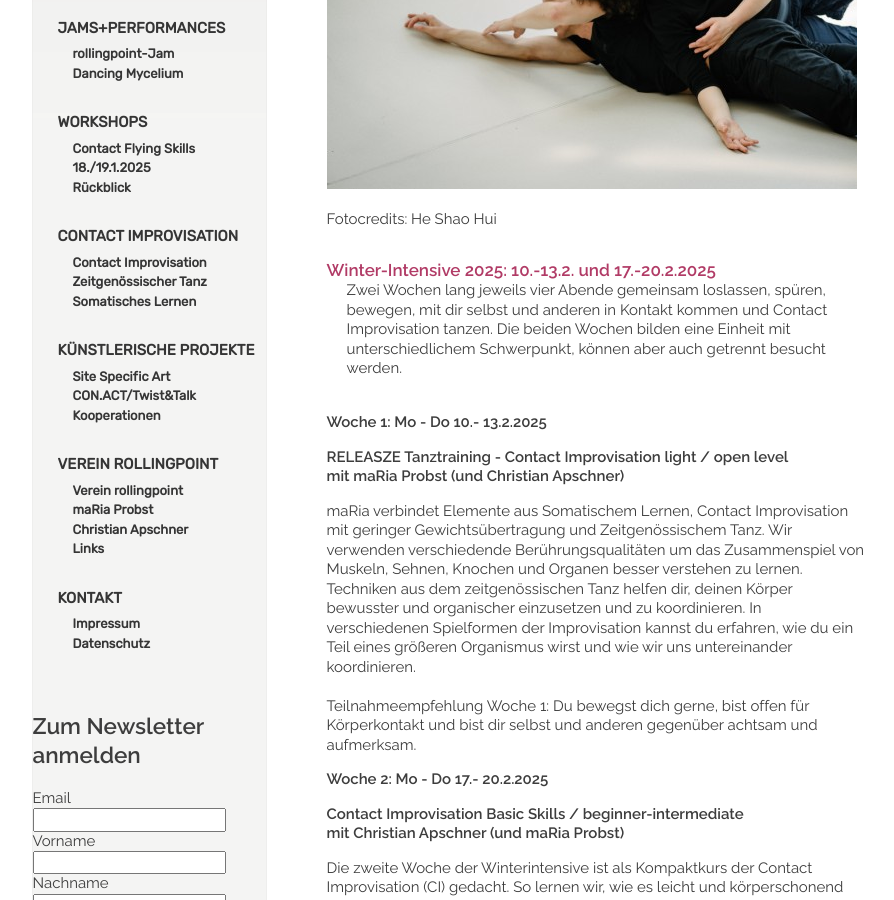
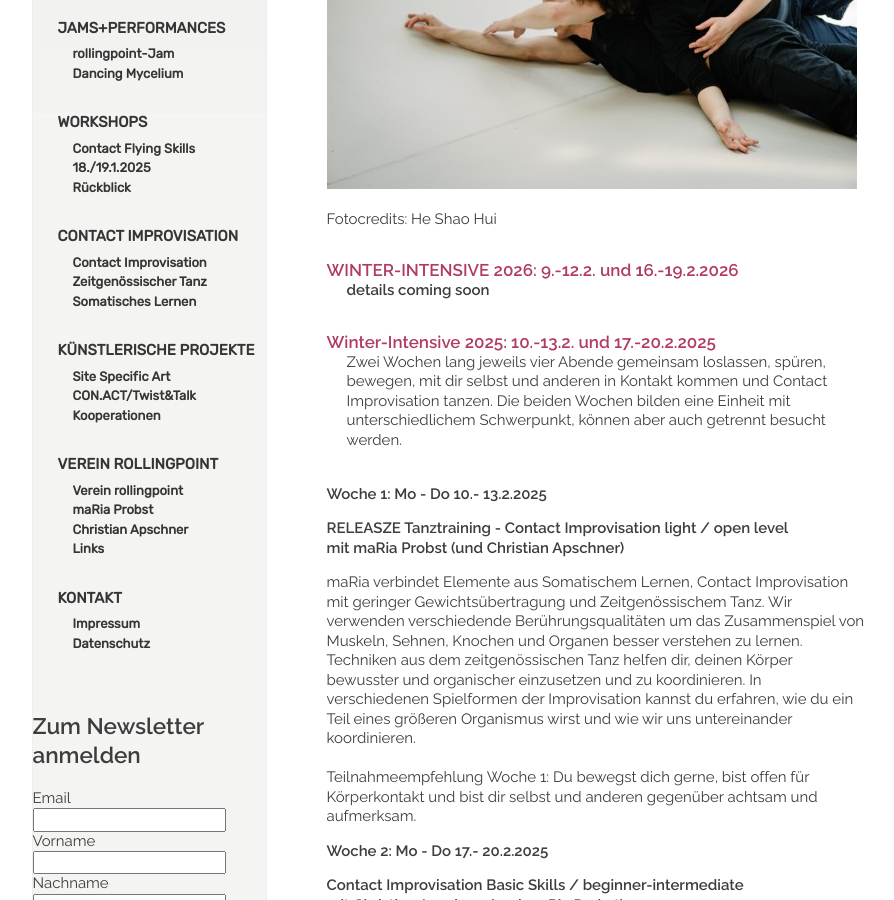
Before and after one commit to manulari/rollingpointat, a Jekyll site: the page built from _pages_de/winterintensive.md, in a window 1280 px wide and 900 px high, scrolled down 349 px. Shown: the whole window, without its empty margins (152-1046 px from the left). Built offline with Jekyll 4.4.1, drawn with Linux system fonts in a browser that asks for light colours; comment, search, counter and statistics services are not loaded.

Commit message:
Update page (de) “winterintensive”

```diff
--- a/_pages_de/winterintensive.md
+++ b/_pages_de/winterintensive.md
@@ -9,6 +9,10 @@ title: Winter-Intensive
 Fotocredits: He Shao Hui
 
 <div class="named-anchor" id="winterintensive"></div>
+
+#### **WINTER-INTENSIVE 2026: 9.-12.2. und 16.-19.2.2026**
+
+**details coming soon**
 
 #### **Winter-Intensive 2025:  10.-13.2. und 17.-20.2.2025**
 
```
